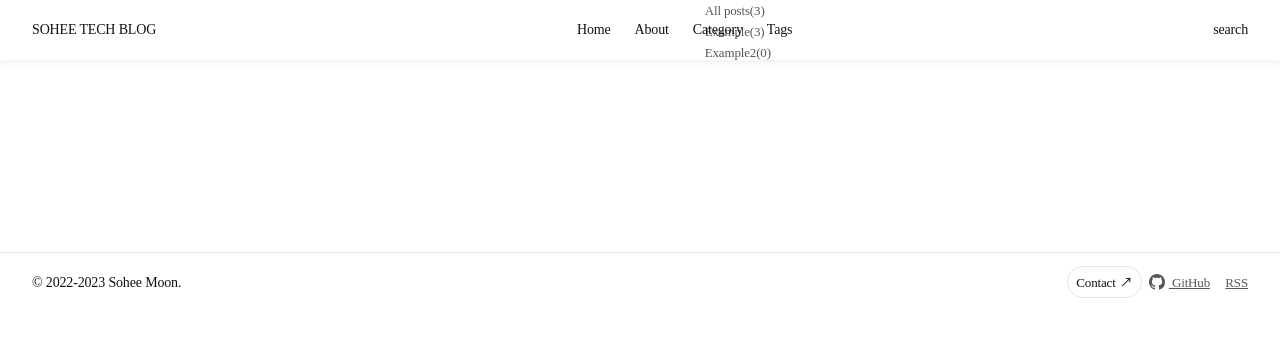
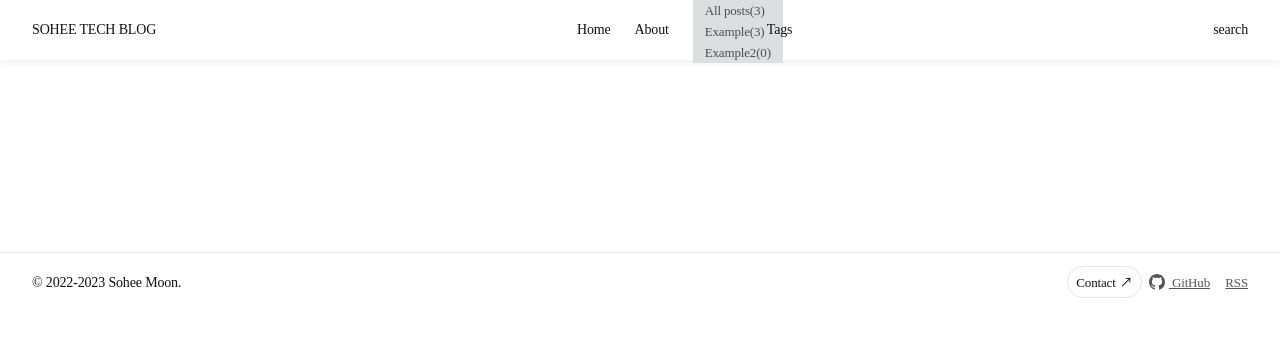
Before and after one commit to soheetech/soheetech.github.io, a Jekyll site: the page built from category/example2.md, in a window 1280 px wide. Shown: the top 337 px of the page. Built offline with Jekyll 4.4.1, drawn with Linux system fonts in a browser that asks for light colours; some web fonts are replaced.

Commit message:
Update no-style-please.scss

```diff
--- a/_sass/no-style-please.scss
+++ b/_sass/no-style-please.scss
@@ -33,7 +33,7 @@ body[a="dark"] { @include dark-appearance; }
   /* background color */
   --bg-default: #fff;
   --bg-yellow: #f3efec;
-  --bg-blug: #dddee0;
+  --bg-blue: #dddee0;
   --bg-green: #d4d4d2;
 
   /* font */
```
